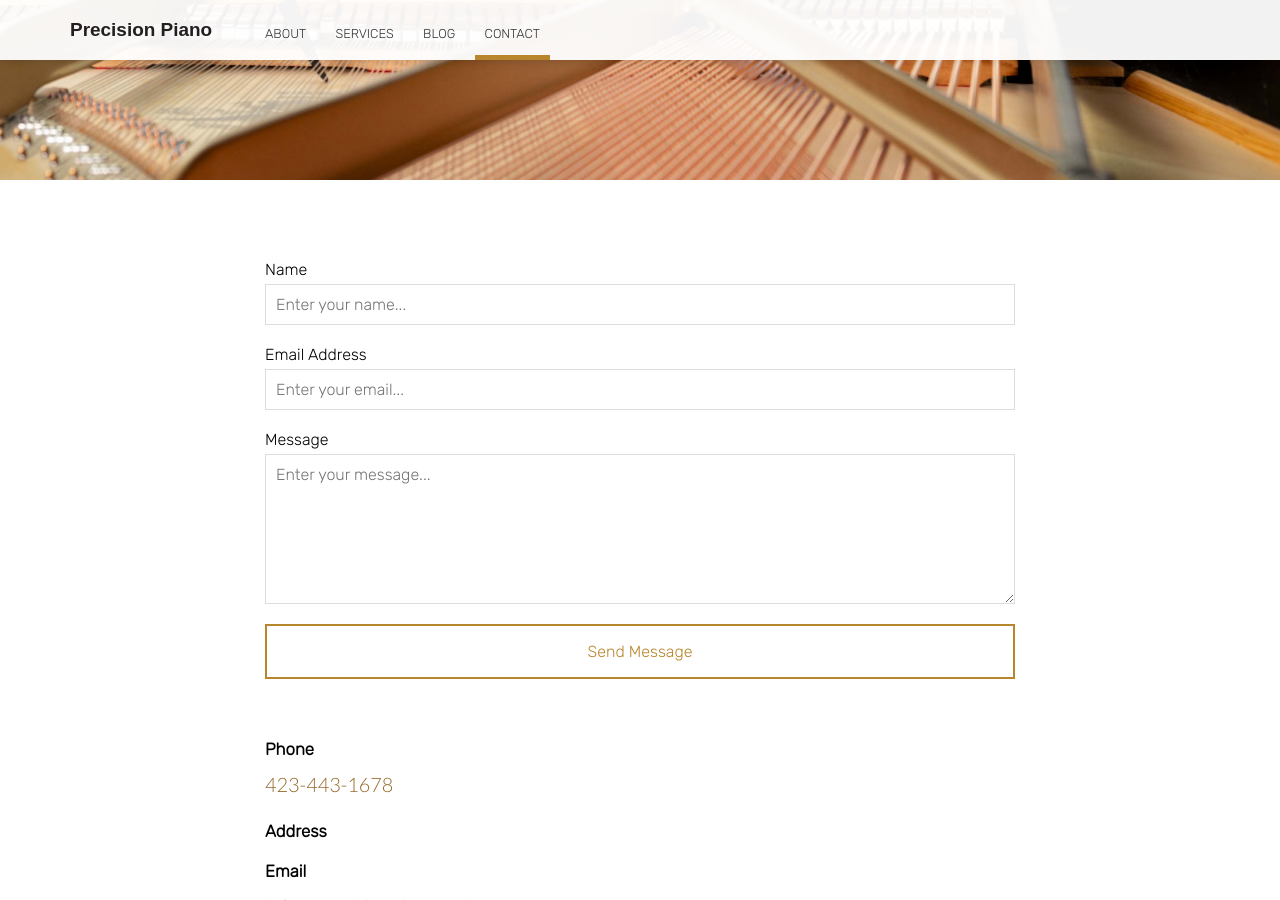
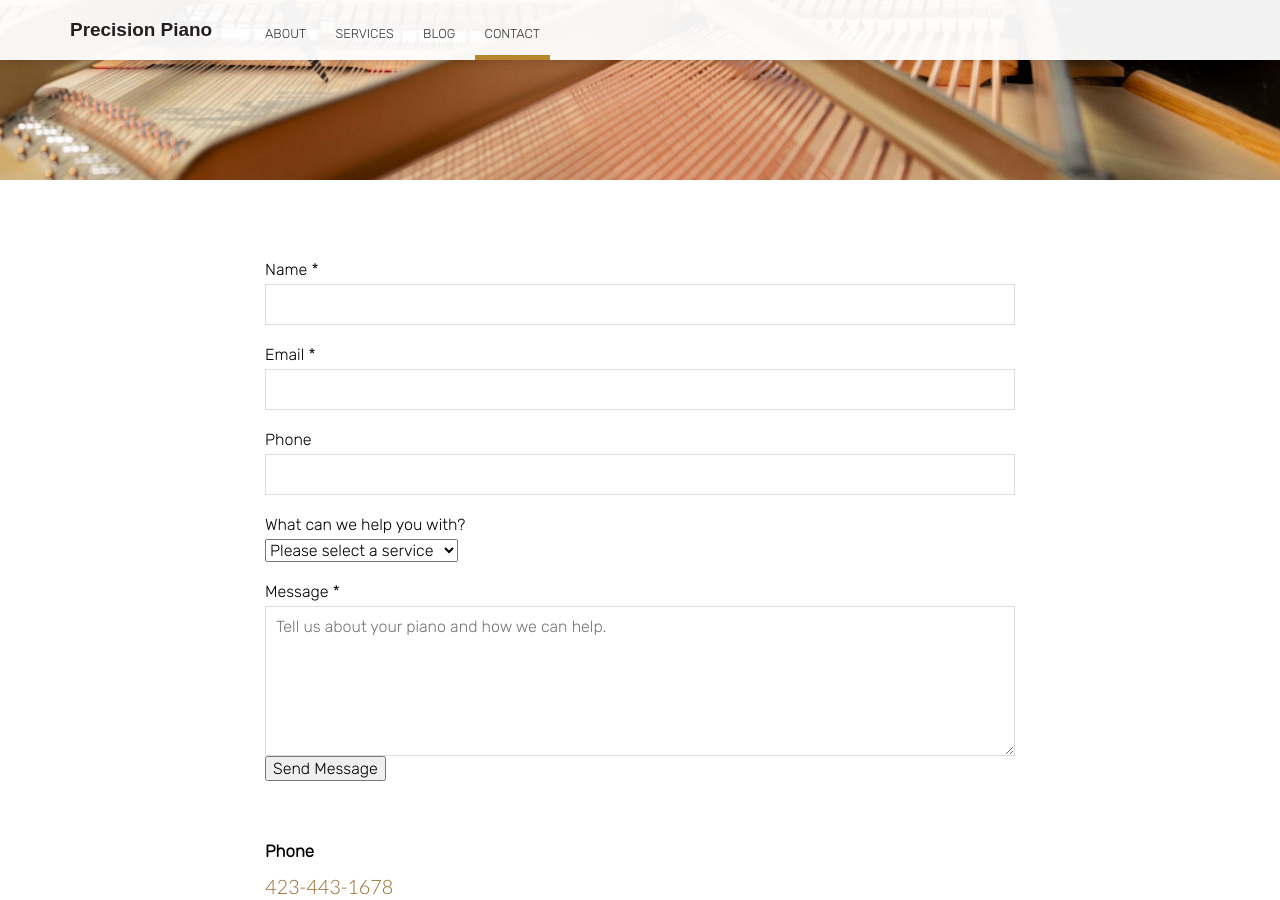
Before and after one commit to precision-piano/precision-piano, a Jekyll site: the page built from contact.html, in a window 1280 px wide and 900 px high, scrolled down 720 px. Built offline with Jekyll 4.4.1, drawn with Linux system fonts in a browser that asks for light colours; some of the changed text lies outside the part shown.

Commit message:
Update contact.html

```diff
--- a/contact.html
+++ b/contact.html
@@ -19,21 +19,87 @@ image: /images/NBSS-2026-057.jpg
 
 <section class="pad">
 	<div class="text-container contact-box">
-		<form action="{{ site.baseurl }}/contact-success/" method="post" class="contact-form">
-			<input type="hidden" name="_to" value="info@precisionpianomaine.com">
-			<input type="text" name="_gotcha" style="display: none;">
+		<form action="https://formspree.io/f/xaeyvnrq" method="POST">
 
-			<label for="name">Name</label>
-			<input type="text" name="name" id="name" placeholder="Enter your name...">
+  <div class="form-group">
+    <label for="name">Name <span aria-hidden="true">*</span></label>
+    <input
+      type="text"
+      id="name"
+      name="name"
+      autocomplete="name"
+      required
+    >
+  </div>
 
-			<label for="email">Email Address</label>
-			<input type="email" name="email" id="email" placeholder="Enter your email..." required>
+  <div class="form-group">
+    <label for="email">Email <span aria-hidden="true">*</span></label>
+    <input
+      type="email"
+      id="email"
+      name="email"
+      autocomplete="email"
+      required
+    >
+  </div>
 
-			<label for="message">Message</label>
-			<textarea name="message" id="message" placeholder="Enter your message..."></textarea>
+  <div class="form-group">
+    <label for="phone">Phone</label>
+    <input
+      type="tel"
+      id="phone"
+      name="phone"
+      autocomplete="tel"
+    >
+  </div>
 
-			<input type="submit" value="Send Message">
-		</form>
+  <div class="form-group">
+    <label for="service">What can we help you with?</label>
+    <select id="service" name="service">
+      <option value="">Please select a service</option>
+      <option value="Piano tuning">Piano tuning</option>
+      <option value="Piano repair">Piano repair</option>
+      <option value="Regulation / voicing">Regulation / voicing</option>
+      <option value="Piano evaluation">Piano evaluation</option>
+      <option value="Rebuilding / restoration">Rebuilding / restoration</option>
+      <option value="Piano moving">Piano moving</option>
+      <option value="Not sure">I'm not sure</option>
+    </select>
+  </div>
+
+  <div class="form-group">
+    <label for="message">Message <span aria-hidden="true">*</span></label>
+    <textarea
+      id="message"
+      name="message"
+      rows="7"
+      placeholder="Tell us about your piano and how we can help."
+      required
+    ></textarea>
+  </div>
+
+  <!-- Email subject -->
+  <input
+    type="hidden"
+    name="_subject"
+    value="New Precision Piano Website Inquiry"
+  >
+
+  <!-- Spam protection -->
+  <div style="position:absolute; left:-9999px;" aria-hidden="true">
+    <label for="website">Leave this field blank</label>
+    <input
+      type="text"
+      id="website"
+      name="_gotcha"
+      tabindex="-1"
+      autocomplete="off"
+    >
+  </div>
+
+  <button type="submit">Send Message</button>
+
+</form>
 
 		<div class="contact-details">
 			<h3>Phone</h3>
@@ -43,7 +109,7 @@ image: /images/NBSS-2026-057.jpg
 			<address><a target="_blank" href="https://www.google.com/maps/place/{{ page.map.address | url_encode }}">{{ page.map.address | replace: ", ", ", <br>" }}</a></address>
 
 			<h3>Email</h3>
-			<p class="editable"><a href="mailto:info@precisionpianomaine.com">info@precisionpianomaine.com</a></p>
+			<p class="editable"><a href="mailto:borchardwill@gmail.com">iborchardwill@gmail.com</a></p>
 		</div>
 	</div>
 </section>
```
